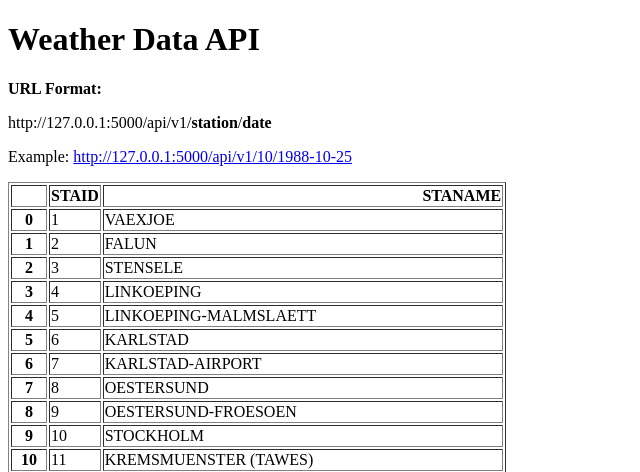
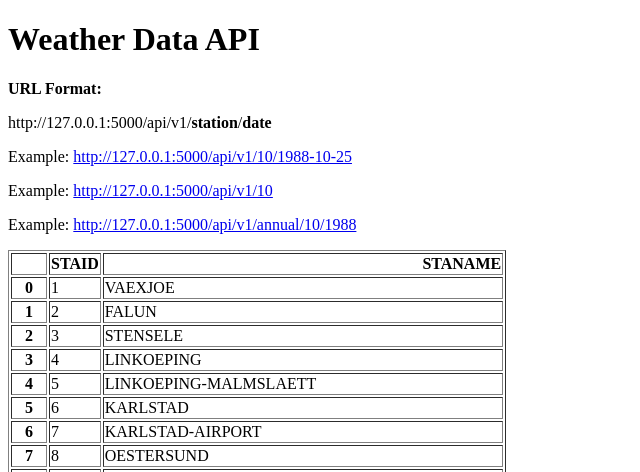
Before and after one commit to sam-sampreeth/python-megacourse, a Flask app: page / in a window 1280 px wide. Shown: the top 472 px of the page, without its empty margins (0-640 px from the left). Run offline with Flask 3, Linux system fonts and the light colour scheme.

Commit message:
Day 31: URL endpoint for annual data

```diff
--- a/App-6/main.py
+++ b/App-6/main.py
@@ -17,5 +17,20 @@ def about(station, date):
     return {"station": station,
             "date": date,
             "temperature": temperature}
+
+@app.route("/api/v1/<station>")
+def allData(station):
+    fname = "data_small/TG_STAID" + str(station).zfill(6) + ".txt"
+    df = pd.read_csv(fname, skiprows=20, parse_dates=["    DATE"])
+    res = df.to_dict(orient="records")
+    return res
+
+@app.route("/api/v1/annual/<station>/<year>")
+def yearData(station, year):
+    fname = "data_small/TG_STAID" + str(station).zfill(6) + ".txt"
+    df = pd.read_csv(fname, skiprows=20)
+    df["    DATE"] = df["    DATE"].astype(str)
+    res = df[df["    DATE"].str.startswith(str(year))].to_dict(orient="records")
+    return res
 if __name__ == "__main__":
     app.run(debug=True)
--- a/App-6/templates/home.html
+++ b/App-6/templates/home.html
@@ -9,6 +9,8 @@
   <b>URL Format: </b>
   <p>http://127.0.0.1:5000/api/v1/<b>station</b>/<b>date</b></p>
   <p>Example: <a href="http://127.0.0.1:5000/api/v1/10/1988-10-25" target="_blank">http://127.0.0.1:5000/api/v1/10/1988-10-25</a></p>
+  <p>Example: <a href="http://127.0.0.1:5000/api/v1/10" target="_blank">http://127.0.0.1:5000/api/v1/10</a></p>
+  <p>Example: <a href="http://127.0.0.1:5000/api/v1/annual/10/1988" target="_blank">http://127.0.0.1:5000/api/v1/annual/10/1988</a></p>
   <p>{{data|safe}}</p>
 </body>
 </html>
```
